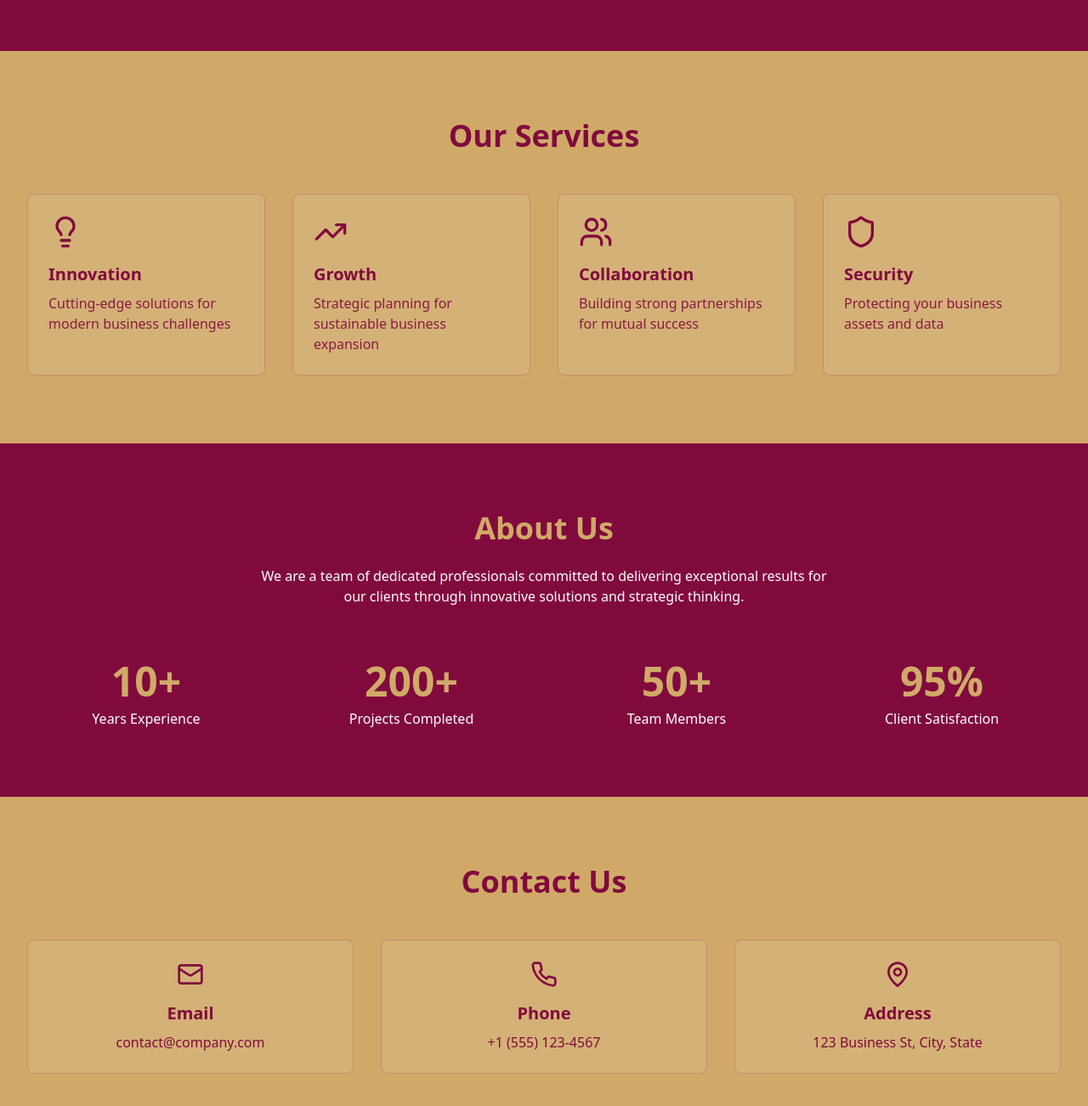
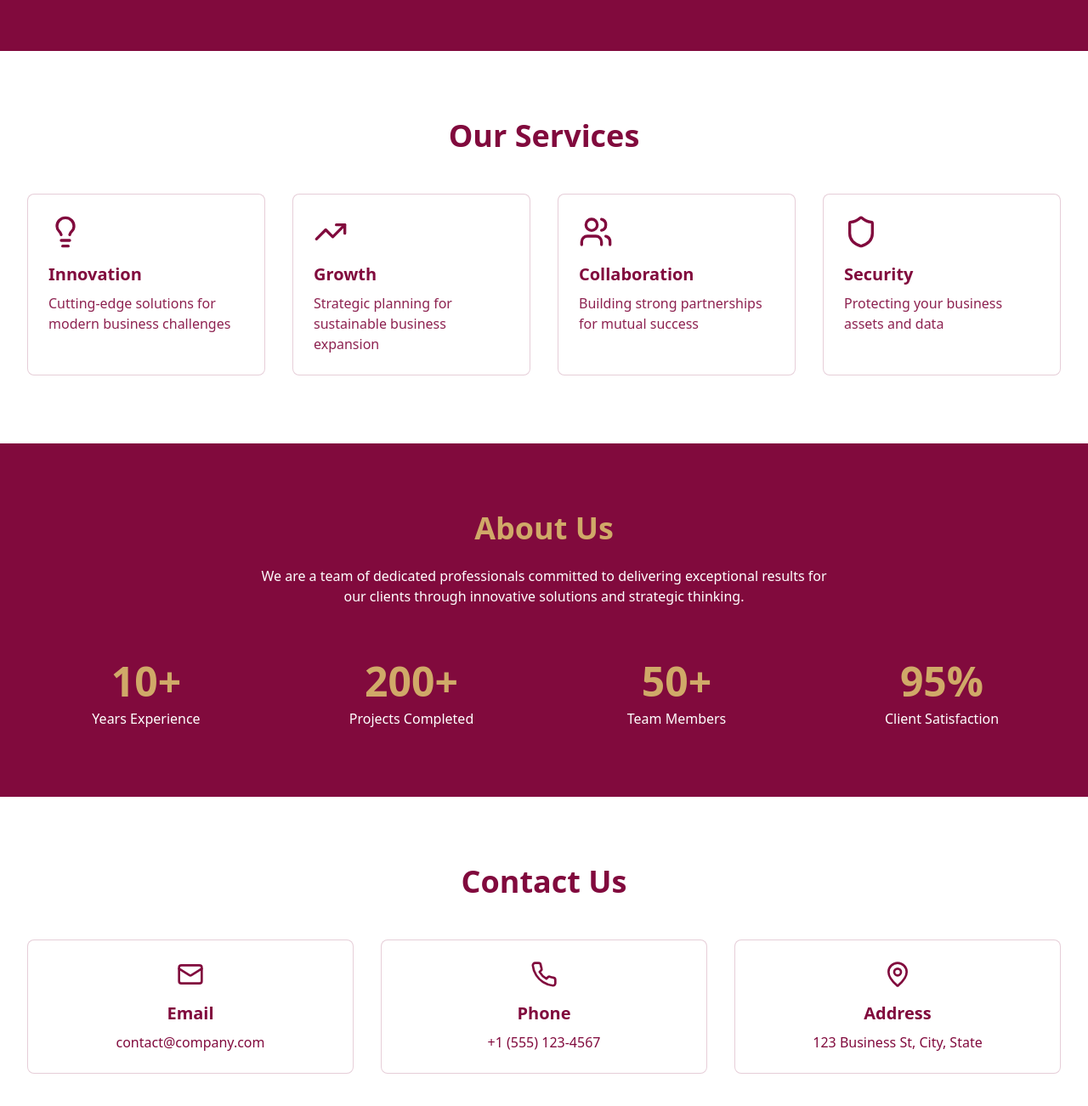
Before and after one commit to srijwal6/proviz-web, a React (Vite) app: page / in a window 1280 px wide. Shown: the part 740-2042 px from the top of the page at 85% size. Built offline with nearby package versions, Linux system fonts and the light colour scheme.

Commit message:
Change box background colors
Updated the background color of the boxes in the Services section (Innovation, Growth, Collaboration, Security) and the Contact section (Email, Phone, Address) to white.
[skip gpt_engineer]

```diff
--- a/src/components/Contact.tsx
+++ b/src/components/Contact.tsx
@@ -3,26 +3,26 @@ import { Mail, Phone, MapPin } from 'lucide-react';
 
 const Contact = () => {
   return (
-    <section id="contact" className="py-20 bg-secondary">
+    <section id="contact" className="py-20 bg-light">
       <div className="max-w-7xl mx-auto px-4 sm:px-6 lg:px-8">
         <h2 className="text-3xl md:text-4xl font-bold text-center text-primary mb-12">
           Contact Us
         </h2>
 
         <div className="grid grid-cols-1 md:grid-cols-3 gap-8">
-          <div className="flex flex-col items-center p-6 rounded-lg bg-white/10 backdrop-blur-sm border border-primary/20">
+          <div className="flex flex-col items-center p-6 rounded-lg bg-light backdrop-blur-sm border border-primary/20">
             <Mail size={32} className="text-primary mb-4" />
             <h3 className="text-xl font-semibold text-primary mb-2">Email</h3>
             <p className="text-primary">contact@company.com</p>
           </div>
 
-          <div className="flex flex-col items-center p-6 rounded-lg bg-white/10 backdrop-blur-sm border border-primary/20">
+          <div className="flex flex-col items-center p-6 rounded-lg bg-light backdrop-blur-sm border border-primary/20">
             <Phone size={32} className="text-primary mb-4" />
             <h3 className="text-xl font-semibold text-primary mb-2">Phone</h3>
             <p className="text-primary">+1 (555) 123-4567</p>
           </div>
 
-          <div className="flex flex-col items-center p-6 rounded-lg bg-white/10 backdrop-blur-sm border border-primary/20">
+          <div className="flex flex-col items-center p-6 rounded-lg bg-light backdrop-blur-sm border border-primary/20">
             <MapPin size={32} className="text-primary mb-4" />
             <h3 className="text-xl font-semibold text-primary mb-2">Address</h3>
             <p className="text-primary">123 Business St, City, State</p>
--- a/src/components/Services.tsx
+++ b/src/components/Services.tsx
@@ -26,7 +26,7 @@ const services = [
 
 const Services = () => {
   return (
-    <section id="services" className="py-20 bg-secondary">
+    <section id="services" className="py-20 bg-light">
       <div className="max-w-7xl mx-auto px-4 sm:px-6 lg:px-8">
         <h2 className="text-3xl md:text-4xl font-bold text-center text-primary mb-12">
           Our Services
@@ -35,7 +35,7 @@ const Services = () => {
           {services.map((service, index) => (
             <div
               key={index}
-              className="p-6 rounded-lg bg-white/10 backdrop-blur-sm border border-primary/20 hover:border-primary/40 transition-colors duration-300"
+              className="p-6 rounded-lg bg-light backdrop-blur-sm border border-primary/20 hover:border-primary/40 transition-colors duration-300"
             >
               <div className="text-primary mb-4">{service.icon}</div>
               <h3 className="text-xl font-semibold text-primary mb-2">{service.title}</h3>
```
